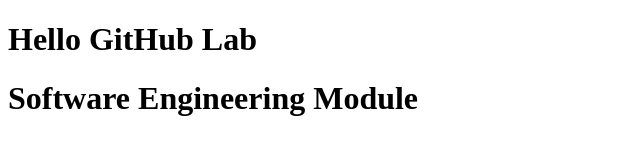
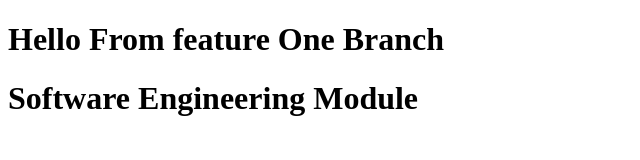
Before and after one commit to sisurunavod123-tech/SE_github_lab2, a plain HTML site: page index.html in a window 1280 px wide. Shown: the whole page, without its empty margins (0-640 px from the left). Drawn offline with Linux system fonts and the light colour scheme.

Commit message:
Update heading in feature one

```diff
--- a/index.html
+++ b/index.html
@@ -4,7 +4,7 @@
   <title>GitHub Lab Session</title>
 </head>
 <body>
-  <h1>Hello GitHub Lab</h1>
+  <h1>Hello From feature One Branch</h1>
   <h1>Software Engineering Module</h1>
 </body>
 </html>
```
